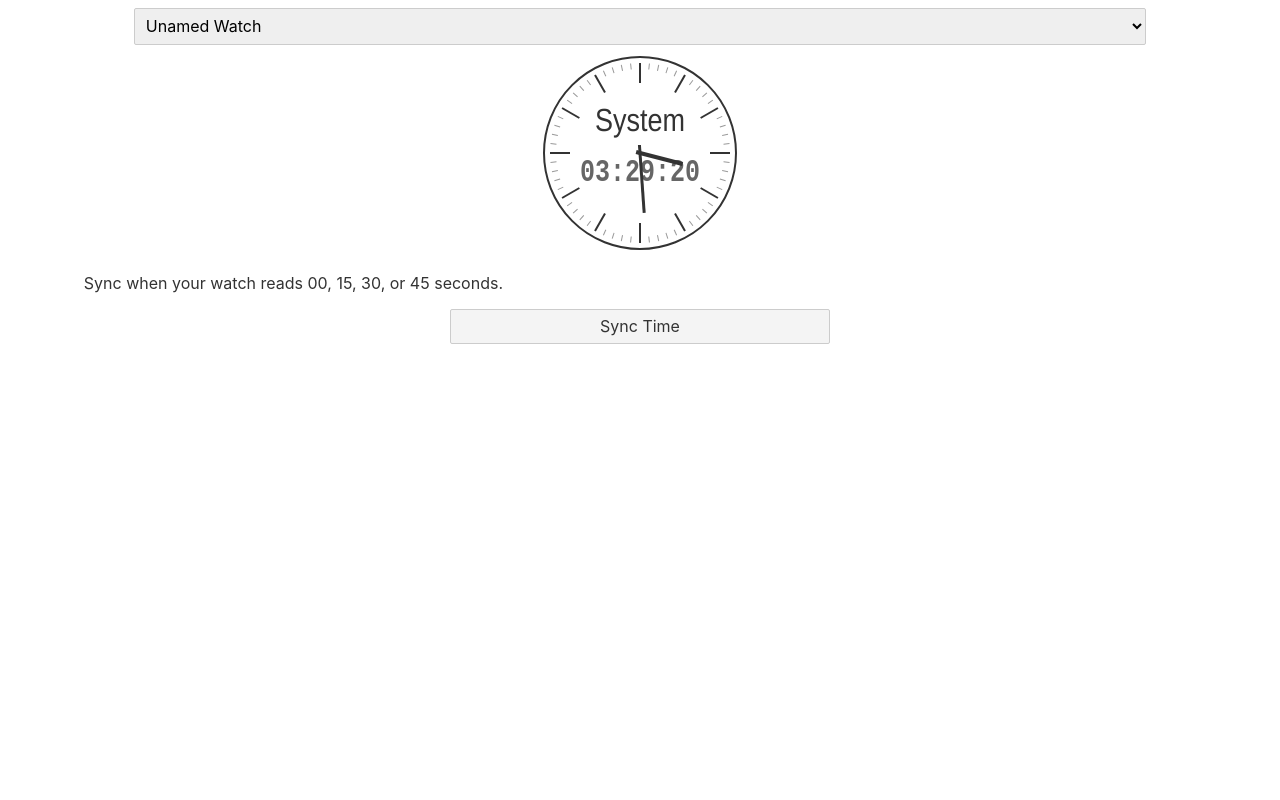
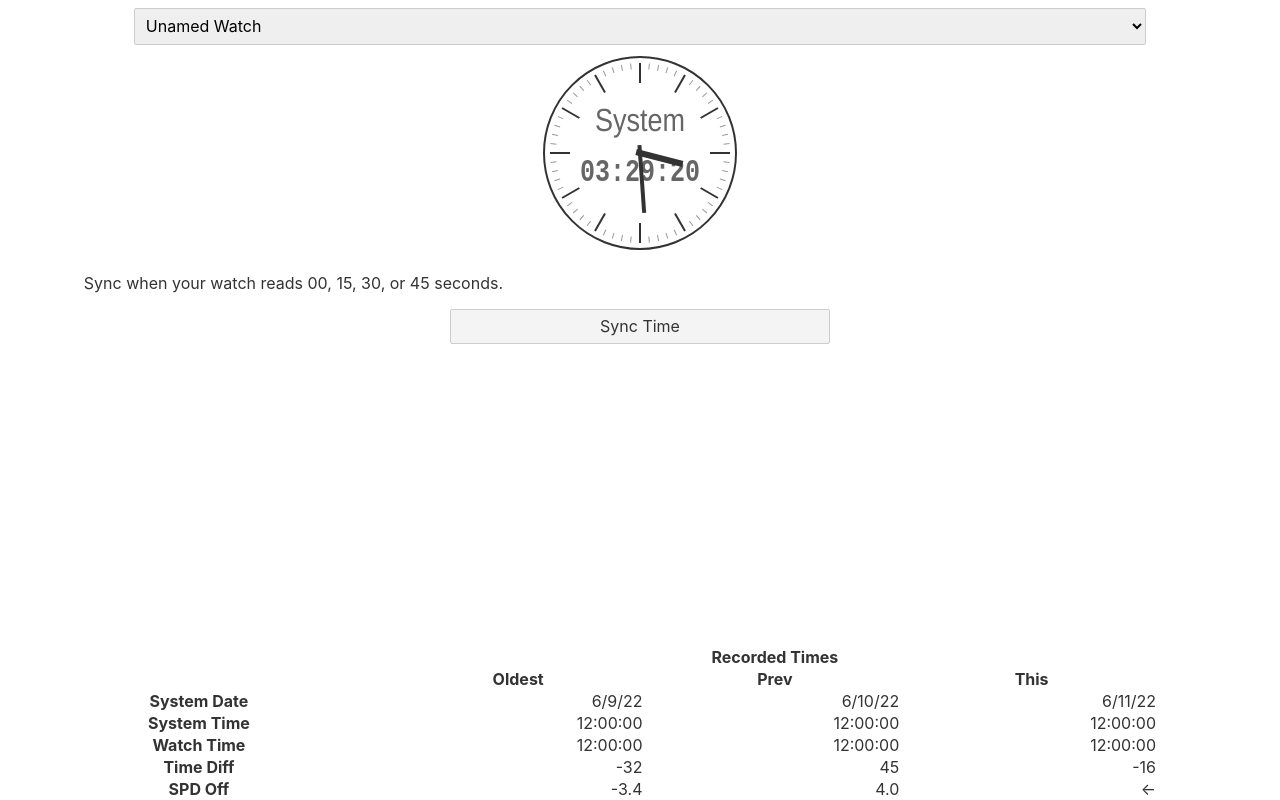
Before and after one commit to joshuaduggan/tractics, a Svelte app: page / in a window 1280 px wide. Built offline with nearby package versions, Linux system fonts and the light colour scheme; a web font is replaced by a local one.

Commit message:
Changing to improved, consistent results

```diff
--- a/src/App.svelte
+++ b/src/App.svelte
@@ -2,6 +2,7 @@
 import * as tm from './tracmanager.js';
 import { tage } from './tracmanager.js';
 import WatchSelect from './components/WatchSelect.svelte';
+import ResTab from './components/ResTab.svelte';
 import Clock from './components/Clock.svelte';
 import Calc from './components/Calc.svelte';
 //import ResChart from './components/ResChart.svelte';
@@ -105,6 +106,8 @@ function wasWatchAdjusted(wasIt) {
 {#if $tage == 'RESULTS'}
 <div align="center"><br/><button class='basic-butt' on:click={() => { $tage = 'SYNC'; }}>Begin Another Sync</button></div>
 {/if}
+
+<ResTab/>
 </main>
 
 <style>
--- a/src/components/Clock.svelte
+++ b/src/components/Clock.svelte
@@ -112,7 +112,7 @@ function updateClockTime() {
 
 	.brand-text {
 		font-family: Helvetica, Arial, sans-serif;
-		fill: #333;
+		fill: #666;
 	}
 
 	.digital-text {
@@ -138,12 +138,12 @@ function updateClockTime() {
 
 	.hour {
 		stroke: #333;
-		stroke-width: 2;
+		stroke-width: 3;
 	}
 
 	.minute {
 		stroke: #333;
-		stroke-width: 1.5;
+		stroke-width: 2;
 	}
 
 	.second {
--- /dev/null
+++ b/src/components/ResTab.svelte
@@ -0,0 +1,70 @@
+<script>
+import { watches, tage } from '../tracmanager.js';
+
+let res = {
+    sd: ['6/9/22', '6/10/22', '6/11/22'],
+    st: ['12:00:00', '12:00:00', '12:00:00'],
+    wt: ['12:00:00', '12:00:00', '12:00:00'],
+    td: ['-32', '45', '-16'],
+    so: ['-3.4', '4.0', '-1.3']
+}
+</script>
+
+<table id="foot-table">
+    <tr>
+        <th></th>
+        <th colspan="3">Recorded Times</th>
+    </tr>
+    <tr>
+        <th></th>
+        <th>Oldest</th>
+        <th>Prev</th>
+        <th>This</th>
+    </tr>
+    <tr>
+        <th>System Date</th>
+        <td>{res.sd[0]}</td>
+        <td>{res.sd[1]}</td>
+        <td>{res.sd[2]}</td>
+    </tr>
+    <tr>
+        <th>System Time</th>
+        <td>{res.st[0]}</td>
+        <td>{res.st[1]}</td>
+        <td>{res.st[2]}</td>
+    </tr>
+    <tr>
+        <th>Watch Time</th>
+        <td>{res.wt[0]}</td>
+        <td>{res.wt[1]}</td>
+        <td>{res.wt[2]}</td>
+    </tr>
+    <tr>
+        <th>Time Diff</th>
+        <td>{res.td[0]}</td>
+        <td>{res.td[1]}</td>
+        <td>{res.td[2]}</td>
+    </tr>
+    <tr>
+        <th>SPD Off</th>
+        <td>{res.so[0]}</td>
+        <td>{res.so[1]}</td>
+        <td>&larr;</td>
+    </tr>
+</table>
+
+<style>
+table, th, td {
+    border-collapse: collapse;
+    padding-left: 4px;
+    padding-right: 4px;
+}
+td {
+    text-align: right;
+}
+#foot-table {
+	position: fixed;
+    bottom: 0;
+    width: 90%;
+}
+</style>
```
Also changed, not shown: 1 other file (tests, documents, lock files or other folders).
